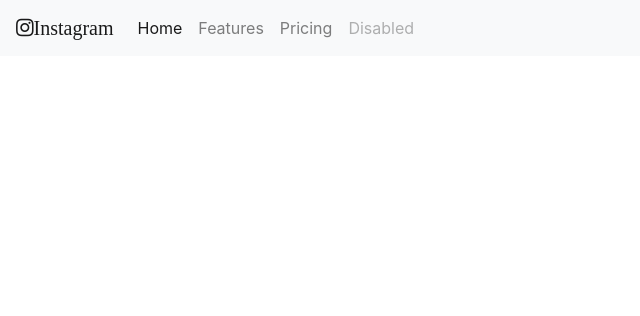
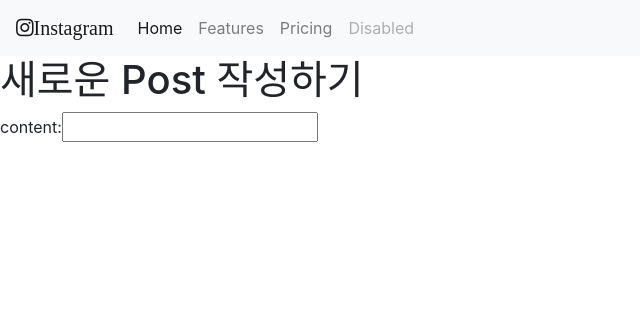
Before and after one commit to wnsgur9648/my_instagram, a Django app: page /posts/create/ in a window 1280 px wide. Shown: the top 316 px of the page, without its empty margins (0-640 px from the left). Run offline with Django 3.2, Linux system fonts and the light colour scheme; some libraries are stand-ins or nearby versions.

Commit message:
posts/create 템플릿 파일에 form 추가

```diff
--- /dev/null
+++ b/posts/forms.py
@@ -0,0 +1,10 @@
+from django import forms
+from .models import Post
+
+class PostModelForm(forms.ModelForm):
+    content = forms.CharField(label="content")
+
+    class Meta:
+        model = Post
+        # input을 만들 column 값들을 만들어 넣어준다.
+        fields = ['content',]
--- a/posts/templates/posts/create.html
+++ b/posts/templates/posts/create.html
@@ -1,3 +1,8 @@
 {% extends 'base.html' %}
 {% block body %}
+  <h1>새로운 Post 작성하기</h1>
+  <form method="POST">
+    {%csrf_token%}
+    {{form}}
+  </form>
 {% endblock %}
--- a/posts/views.py
+++ b/posts/views.py
@@ -1,4 +1,16 @@
 from django.shortcuts import render
+from .forms import PostModelForm
 
 def create(request):
-    return render(request, 'posts/create.html')
+    # 만약, POST 요청이 오면
+    if request.method == "POST":
+        # 글을 작성하기
+        pass
+    # 만약, GET 요청이 오면
+    else:
+    # post를 작성하는 form을 가져와 template에서 보여준다.
+        form = PostModelForm()
+        context = {
+            'form': form
+        }
+        return render(request, 'posts/create.html', context)
```
